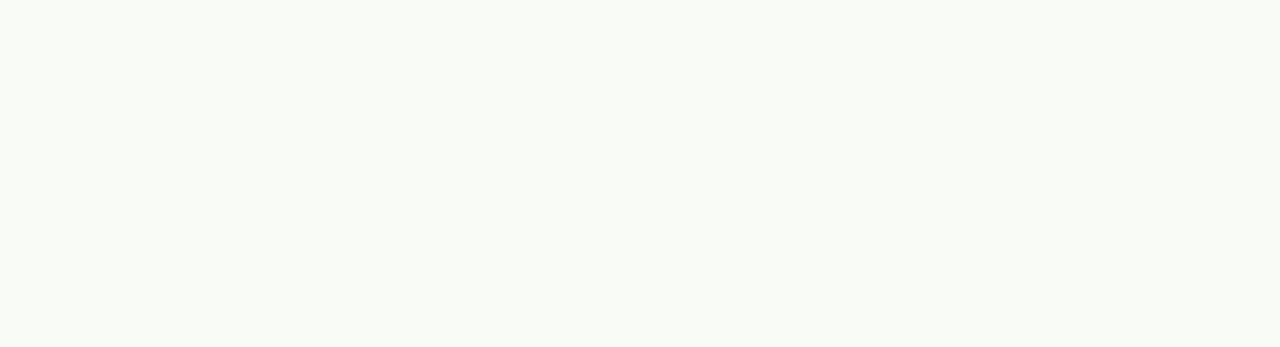
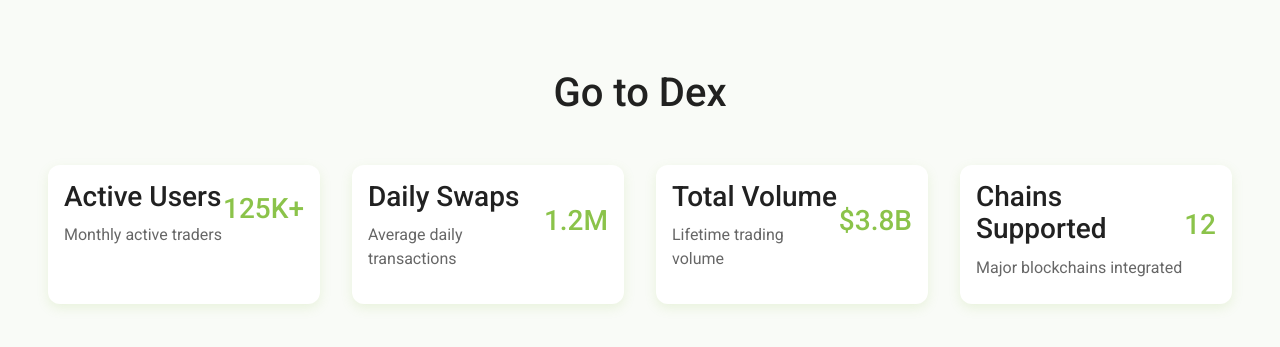
Before and after one commit to MatthewKsc/DeFiSwapDash, a React (Vite) app: page / in a window 1280 px wide. Shown: the part 819-1166 px from the top of the page. Before the commit the page ends 800 px from the top, so only its background shows below. Built offline with nearby package versions, Linux system fonts and the light colour scheme.

Commit message:
Add Dex Section

```diff
--- /dev/null
+++ b/src/components/Home/DexSection.tsx
@@ -0,0 +1,46 @@
+import { Container, Typography, Grid, CardContent } from '@mui/material';
+import { DefaultHomeSection, FeatureCard } from '../styled/Home';
+
+// In ideal world this will be fetched from API to show real time data
+const statsCards = [
+    { title: 'Active Users', value: '125K+', description: 'Monthly active traders' },
+    { title: 'Daily Swaps', value: '1.2M', description: 'Average daily transactions' },
+    { title: 'Total Volume', value: '$3.8B', description: 'Lifetime trading volume' },
+    { title: 'Chains Supported', value: '12', description: 'Major blockchains integrated' },
+];
+
+function DexSection() {
+  return (
+    <DefaultHomeSection>
+        <Container maxWidth="xl">
+            <Typography variant="h1" gutterBottom align="center" sx={{ mb: 6 }}>
+                Go to Dex
+            </Typography>
+
+            <Grid container spacing={4}>
+                {statsCards.map((card, index) => (
+                    <Grid size={{ xs: 12, sm: 6, md: 3 }} key={index}>
+                        <FeatureCard>
+                            <CardContent className='dex-card'>
+                                <div className='information-type'>
+                                    <Typography variant="h3" gutterBottom>
+                                        {card.title}
+                                    </Typography>
+                                    <Typography variant="body1" color="text.secondary">
+                                        {card.description}
+                                    </Typography>
+                                </div>
+                                <Typography variant="h3" color="primary" gutterBottom>
+                                    {card.value}
+                                </Typography>
+                            </CardContent>
+                        </FeatureCard>
+                    </Grid>
+                ))}
+            </Grid>
+        </Container>
+    </DefaultHomeSection>
+  )
+}
+
+export default DexSection
--- a/src/components/Home/Home.tsx
+++ b/src/components/Home/Home.tsx
@@ -5,6 +5,7 @@
   return (
     <>
         <WelcomeSection/>
+        <DexSection />
     </>
   )
 }
--- a/src/components/styled/Home.tsx
+++ b/src/components/styled/Home.tsx
@@ -5,3 +5,26 @@
     padding: '5rem 0 4rem 0',
     backgroundColor: theme.palette.background.default,
 }));
+
+export const DefaultHomeSection = styled(Box)(({ theme }) => ({
+    width: '100%',
+    padding: '10rem 0 5rem 0',
+    backgroundColor: theme.palette.background.default,
+    borderRadius: '12px',
+    '.dex-card': {
+        display: 'flex',
+        justifyContent: 'space-between',
+        alignItems: 'center'
+    }
+}));
+
+export const FeatureCard = styled(Card)(({ theme }) => ({
+    height: '100%',
+    boxShadow: '0 4px 12px rgba(139, 195, 74, 0.15)',
+    borderRadius: '12px',
+    transition: 'transform 0.3s ease-in-out, box-shadow 0.3s ease-in-out',
+    '&:hover': {
+      transform: 'translateY(-4px)',
+      boxShadow: '0 0.75rem 1.5rem rgba(66, 82, 48, 0.25)',
+    },
+}));
```
